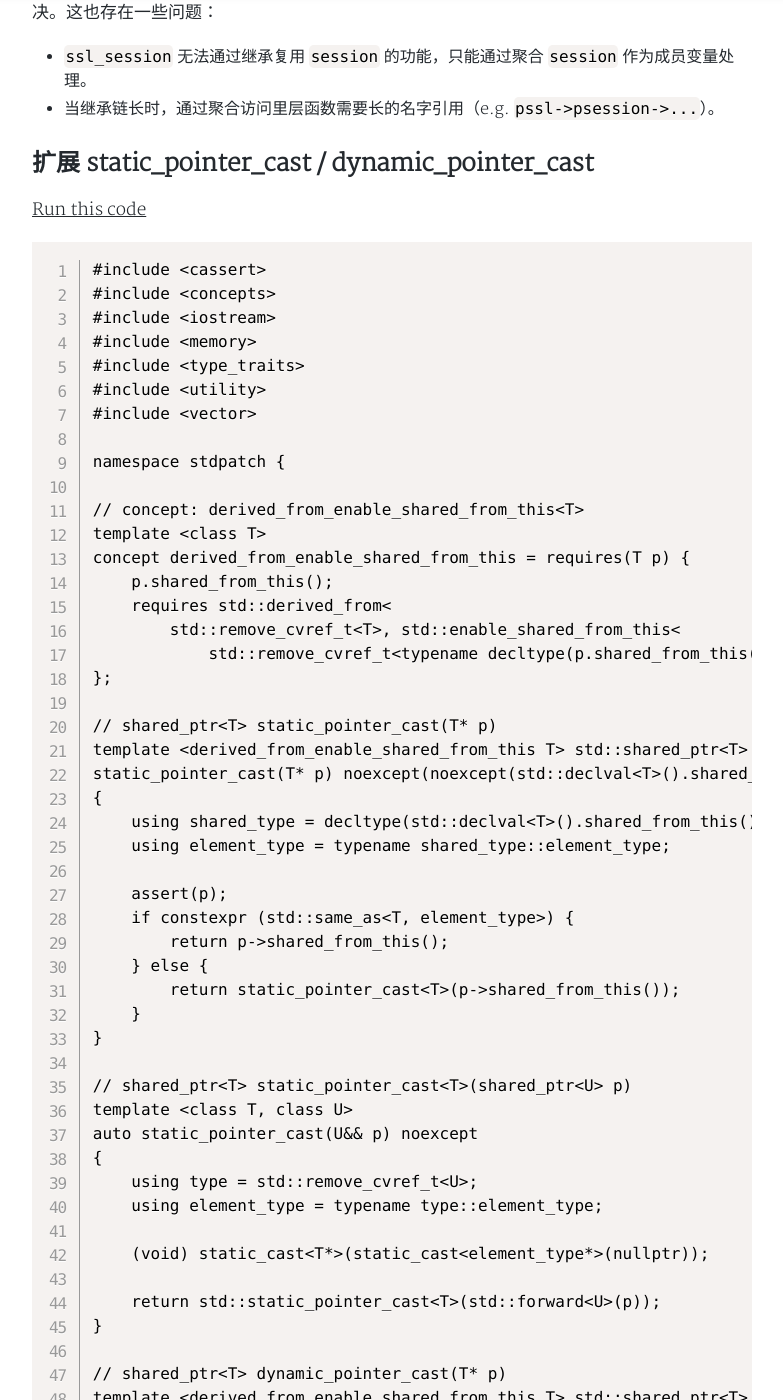
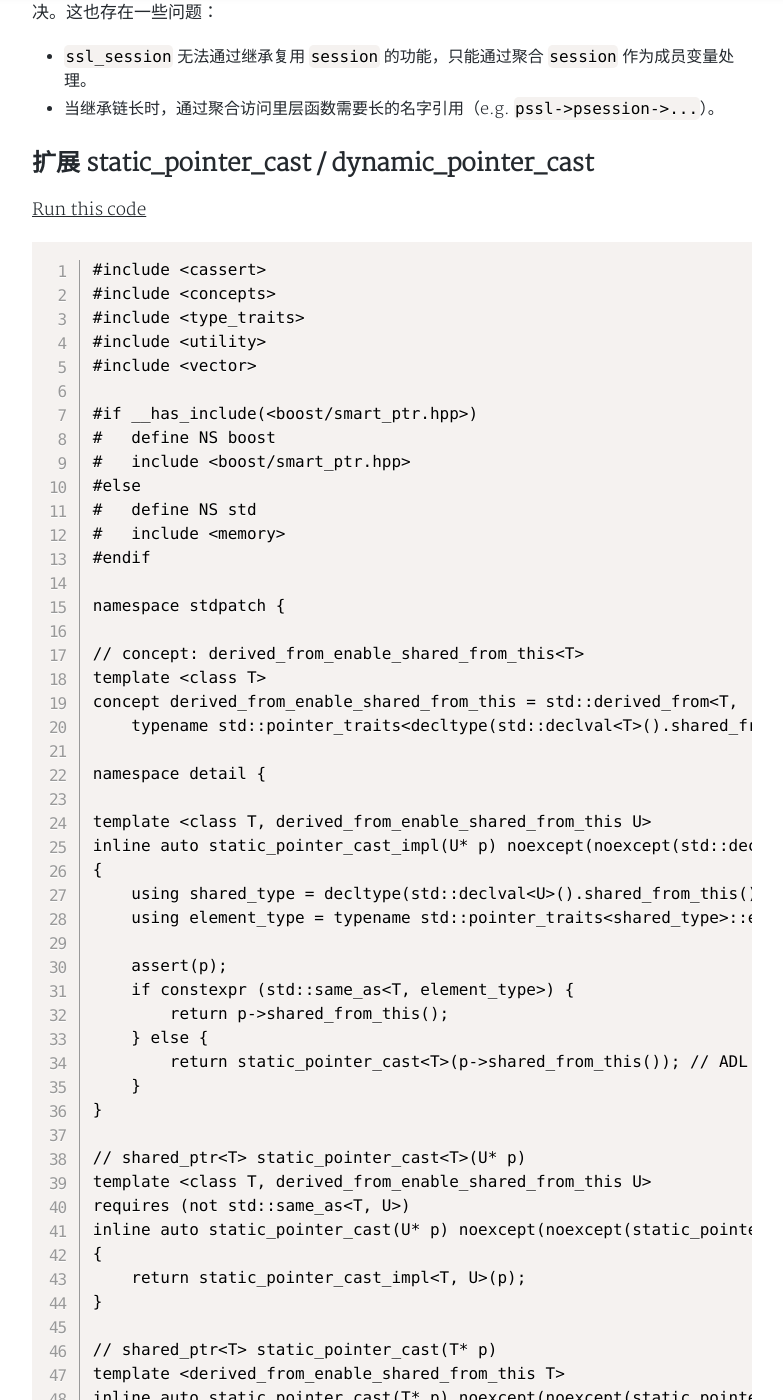
Before and after one commit to yanminhui/yanminhui.github.io, a Jekyll site: the page built from _posts/articles/2023-05-21-enable_shared_from_this.md, in a window 1280 px wide and 1400 px high, scrolled down 1994 px. Shown: the whole window, without its empty margins (248-1031 px from the left). Built offline with Jekyll 4.4.1, drawn with Linux system fonts in a browser that asks for light colours; nearby versions of some CDN libraries; a style sheet for code colours, icons or effects is not loaded; some of the changed text lies outside the part shown.

Commit message:
Improve static_pointer_cast

````diff
--- a/_posts/articles/2023-05-21-enable_shared_from_this.md
+++ b/_posts/articles/2023-05-21-enable_shared_from_this.md
@@ -74,91 +74,73 @@
 
 ## 扩展 static_pointer_cast / dynamic_pointer_cast
 
-[Run this code](https://godbolt.org/z/K3jbnP5hj)
+[Run this code](https://godbolt.org/z/s3vWz9o4W)
 ```.cpp
 #include <cassert>
 #include <concepts>
-#include <iostream>
-#include <memory>
 #include <type_traits>
 #include <utility>
 #include <vector>
+
+#if __has_include(<boost/smart_ptr.hpp>)
+#   define NS boost
+#   include <boost/smart_ptr.hpp>
+#else
+#   define NS std
+#   include <memory>
+#endif
 
 namespace stdpatch {
 
 // concept: derived_from_enable_shared_from_this<T>
 template <class T>
-concept derived_from_enable_shared_from_this = requires(T p) {
-    p.shared_from_this();
-    requires std::derived_from<
-        std::remove_cvref_t<T>, std::enable_shared_from_this<
-            std::remove_cvref_t<typename decltype(p.shared_from_this())::element_type>>>;
-};
+concept derived_from_enable_shared_from_this = std::derived_from<T,
+    typename std::pointer_traits<decltype(std::declval<T>().shared_from_this())>::element_type>;
 
-// shared_ptr<T> static_pointer_cast(T* p)
-template <derived_from_enable_shared_from_this T> std::shared_ptr<T>
-static_pointer_cast(T* p) noexcept(noexcept(std::declval<T>().shared_from_this()))
+namespace detail {
+
+template <class T, derived_from_enable_shared_from_this U>
+inline auto static_pointer_cast_impl(U* p) noexcept(noexcept(std::declval<U>().shared_from_this()))
 {
-    using shared_type = decltype(std::declval<T>().shared_from_this());
-    using element_type = typename shared_type::element_type;
+    using shared_type = decltype(std::declval<U>().shared_from_this());
+    using element_type = typename std::pointer_traits<shared_type>::element_type;
 
     assert(p);
     if constexpr (std::same_as<T, element_type>) {
         return p->shared_from_this();
     } else {
-        return static_pointer_cast<T>(p->shared_from_this());
+        return static_pointer_cast<T>(p->shared_from_this()); // ADL
     }
 }
 
-// shared_ptr<T> static_pointer_cast<T>(shared_ptr<U> p)
-template <class T, class U>
-auto static_pointer_cast(U&& p) noexcept
+// shared_ptr<T> static_pointer_cast<T>(U* p)
+template <class T, derived_from_enable_shared_from_this U>
+requires (not std::same_as<T, U>)
+inline auto static_pointer_cast(U* p) noexcept(noexcept(static_pointer_cast_impl<T, U>(nullptr)))
 {
-    using type = std::remove_cvref_t<U>;
-    using element_type = typename type::element_type;
-
-    (void) static_cast<T*>(static_cast<element_type*>(nullptr));
-
-    return std::static_pointer_cast<T>(std::forward<U>(p));
+    return static_pointer_cast_impl<T, U>(p);
 }
 
-// shared_ptr<T> dynamic_pointer_cast(T* p)
-template <derived_from_enable_shared_from_this T> std::shared_ptr<T>
-dynamic_pointer_cast(T* p) noexcept(noexcept(std::declval<T>().shared_from_this()))
+// shared_ptr<T> static_pointer_cast(T* p)
+template <derived_from_enable_shared_from_this T>
+inline auto static_pointer_cast(T* p) noexcept(noexcept(static_pointer_cast_impl<T, T>(nullptr)))
 {
-    using shared_type = decltype(std::declval<T>().shared_from_this());
-    using element_type = typename shared_type::element_type;
-
-    assert(p);
-    if constexpr (std::same_as<T, element_type>) {
-        return p->shared_from_this();
-    } else {
-        return dynamic_pointer_cast<T>(p->shared_from_this());
-    }
+    return static_pointer_cast_impl<T, T>(p);
 }
 
-// shared_ptr<T> dyanmic_pointer_cast<T>(shared_ptr<U> p)
-template <class T, class U>
-auto dynamic_pointer_cast(U&& p) noexcept
-{
-    using type = std::remove_cvref_t<U>;
-    using element_type = typename type::element_type;
+} // namespace detail
 
-    (void) dynamic_cast<T*>(static_cast<element_type*>(nullptr));
+using detail::static_pointer_cast;
 
-    return std::dynamic_pointer_cast<T>(std::forward<U>(p));
-}
+// TODO: dynamic_pointer_cast
 
 } // namespace stdpatch
 
-struct base_session
-    : std::enable_shared_from_this<base_session>
+struct base_session : NS::enable_shared_from_this<base_session>
 {
-    virtual ~base_session() = default;
 };
 
-struct session
-    : base_session
+struct session : base_session
 {
     virtual void connect()
     {
@@ -167,21 +149,21 @@
     }
 };
 
-struct ssl_session
-    : session
+struct ssl_session : session
 {
     void connect() override
     {
-        auto self = stdpatch::dynamic_pointer_cast(this); // OK
+        auto self = stdpatch::static_pointer_cast(this); // OK
         // ... init async connect
     }
 };
 
 int main() {
-    auto pssl = std::make_shared<ssl_session>(); // OK
-    auto psession = std::make_shared<session>(); // OK
+    using namespace NS;
+    auto pssl = make_shared<ssl_session>(); // OK
+    auto psession = make_shared<session>(); // OK
 
-    using session_ptr = std::shared_ptr<base_session>;
+    using session_ptr = shared_ptr<base_session>;
     std::vector<session_ptr> v = {pssl, psession}; // OK
 }
 ```
````
Also changed, not shown: other parts of _posts/articles/2023-05-21-enable_shared_from_this.md (+1 -1 lines).
